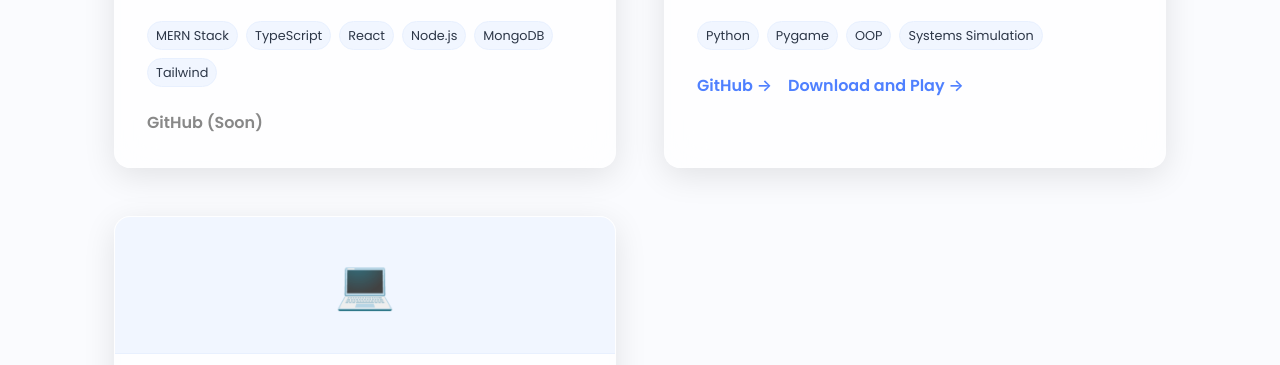
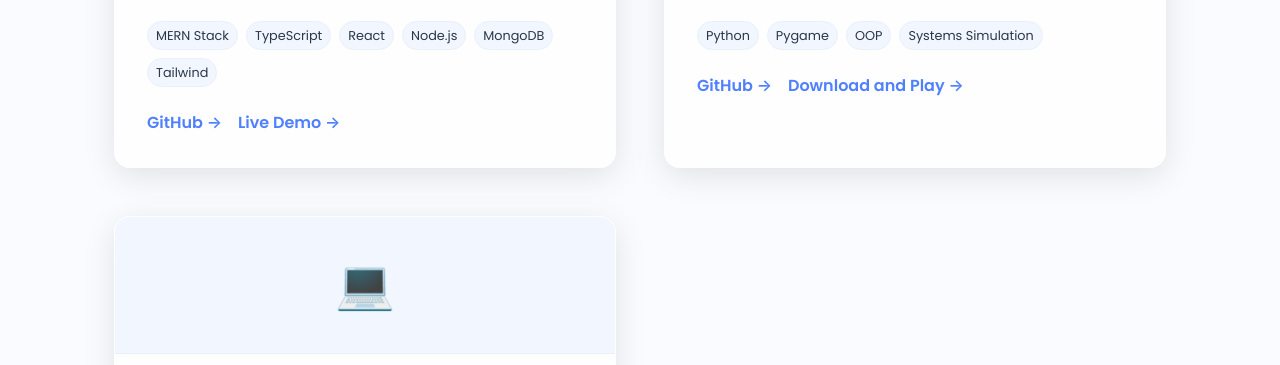
Before and after one commit to etamowon/portfolio-website, a plain HTML site: page index.html in a window 1280 px wide. Shown: the part 4797-5162 px from the top of the page. Drawn offline with nearby package versions, Linux system fonts and the light colour scheme.

Commit message:
feat: Update TrackEarly project links

```diff
--- a/index.html
+++ b/index.html
@@ -239,9 +239,9 @@
                                 <span class="tech-tag">Tailwind</span>
                             </div>
                             <div class="project-links">
-                                <a href="#" class="project-link" style="color: #888; cursor: not-allowed;" onclick="return false;">GitHub (Soon)</a>
-
-                            </div>
+                            <a href="https://github.com/etamowon/trackearly" class="project-link" target="_blank" rel="noopener">GitHub →</a>
+                            <a href="https://trackearly.vercel.app" class="project-link" target="_blank" rel="noopener">Live Demo →</a>
+                        </div>
                         </div>
                     </div>
 
```
